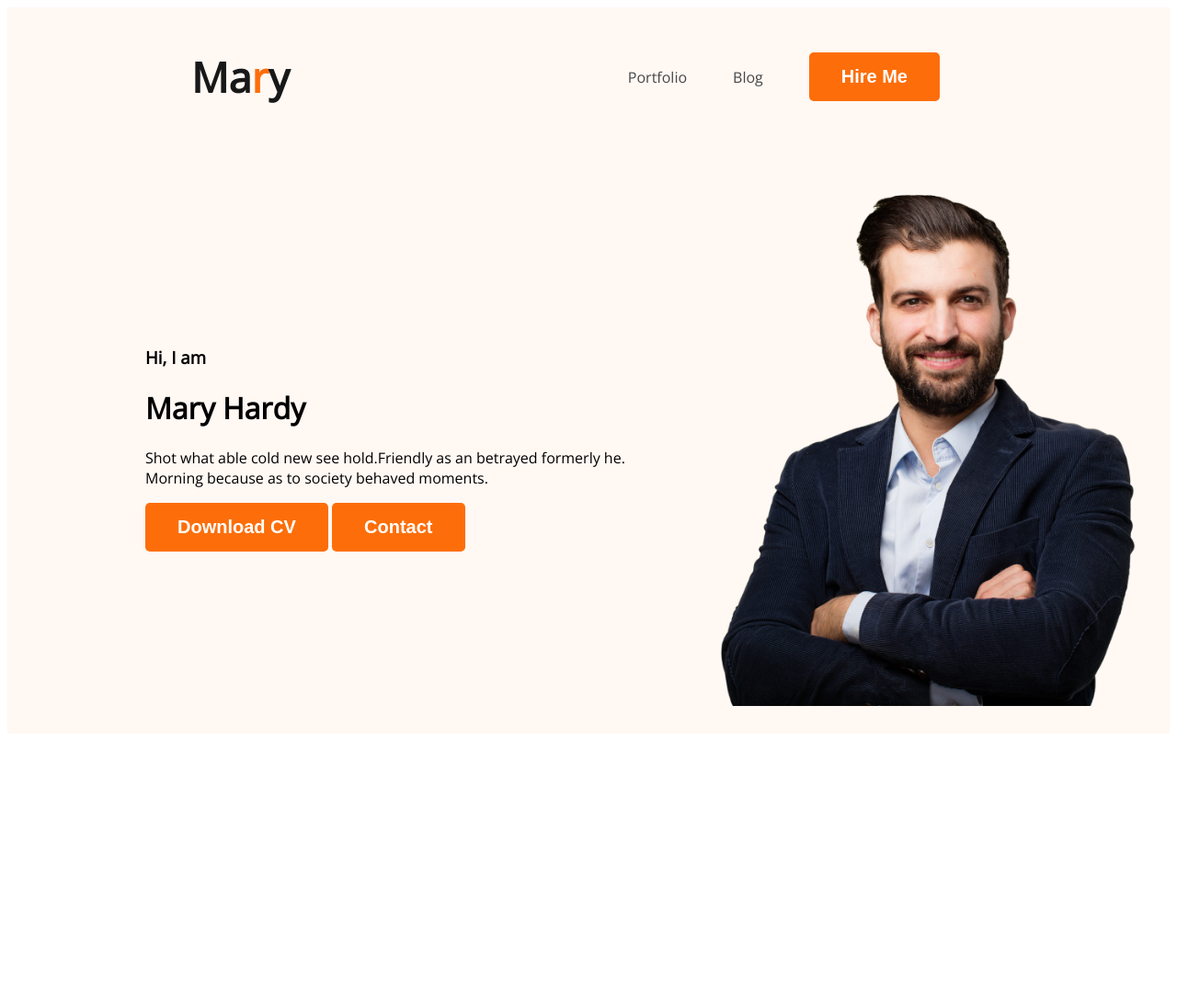
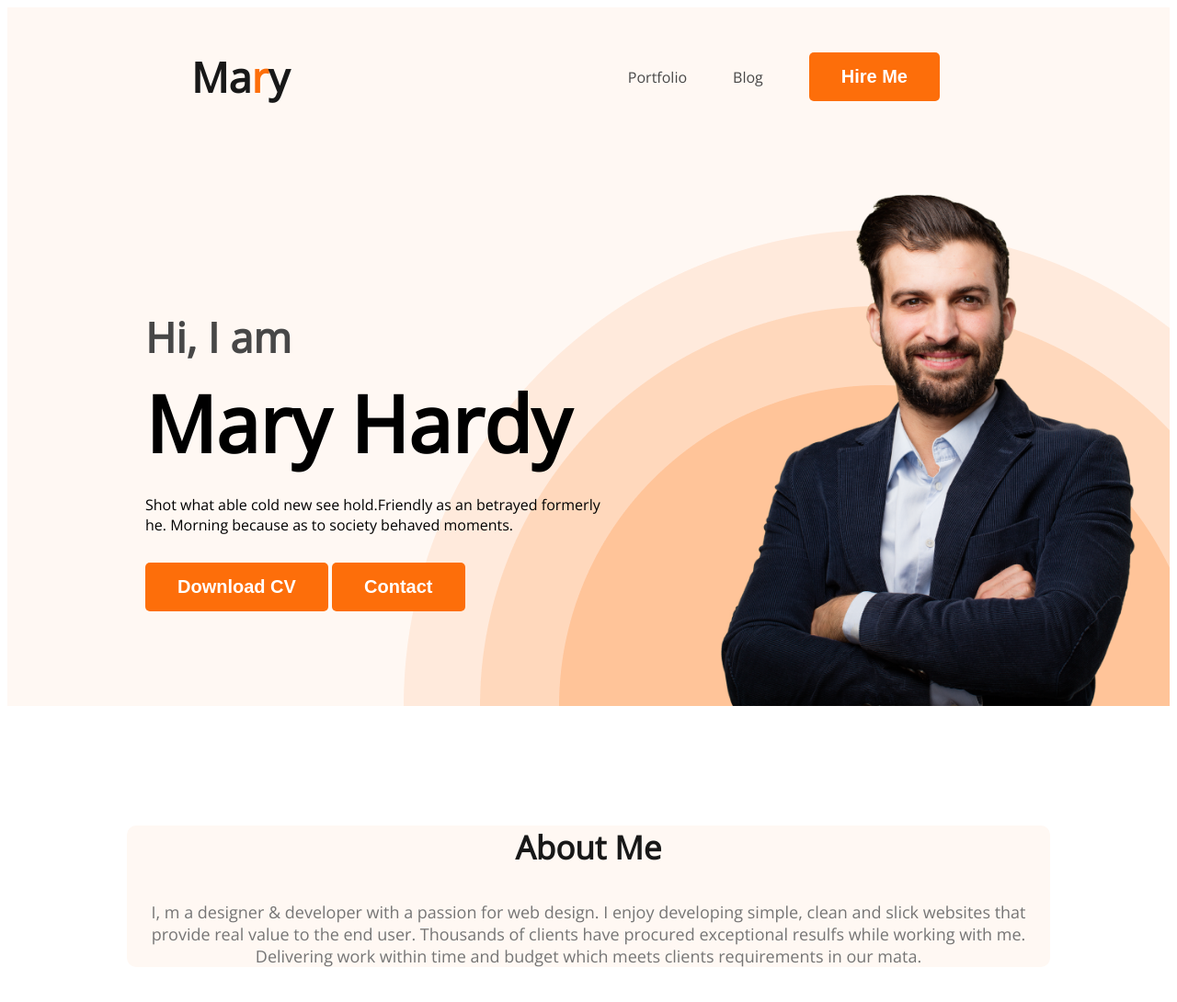
Before and after one commit to md-ashik-max/web-developer-portfolio, a plain HTML site: page index.html in a window 1280 px wide. Shown: the whole page at 92% size. Before the commit the page ends 806 px from the top, so only its background shows below. Drawn offline with nearby package versions, Linux system fonts and the light colour scheme.

Commit message:
about section created

```diff
--- a/index.html
+++ b/index.html
@@ -23,7 +23,7 @@
             <div class="banner-content">
                 <h3 class="banner-greeting">Hi, I  am</h3>
                 <h1 class="banner-title">Mary Hardy</h1>
-                <p>Shot what able cold new see hold.Friendly as an betrayed formerly he. Morning because as to society behaved moments.</p>
+                <p class="banner-description">Shot what able cold new see hold.Friendly as an betrayed formerly he. Morning because as to society behaved moments.</p>
                 <button class="btn-primary">Download CV</button>
                 <button class="btn-primary">Contact</button>
             </div>
@@ -33,6 +33,13 @@
 
     </header>
     <main>
+        <section class="about">
+            <h3 class="section-title">About Me</h3>
+            <p class="section-description">
+                I, m a designer & developer with a passion for web design. I enjoy developing simple, clean and slick websites that provide real value to the end user. Thousands of clients have procured exceptional resulfs while working with me. Delivering work within time and budget which meets clients requirements in our mata.
+            </p>
+
+        </section>
 
     </main>
     <footer>
--- a/styles/portfolio.css
+++ b/styles/portfolio.css
@@ -17,11 +17,24 @@ body {
     padding: 15px 35px;
 }
 
+.section-title {
+    color: #181818;
+    text-align: center;
+    font-size: 35px;
+    font-weight: 700;
+}
+
+.section-description {
+    color: #757575;
+    text-align: center;
+    font-size: 18px;
+}
+
 
 /* nav related style */
 nav {
     display: flex;
-    justify-content:space-between;
+    justify-content: space-between;
     align-items: center;
     margin: 0 200px;
 }
@@ -40,20 +53,63 @@ nav>ul {
 nav li {
     list-style: none;
     margin-right: 50px;
- }
+}
+
 nav a {
     text-decoration: none;
     color: #474747;
 }
+
 /*header related style*/
-.header{
+.header {
     background-color: #FFF8F3;
+    background-image: url('../images/header_bg.png');
+    background-repeat: no-repeat;
+    background-position: bottom right;
 }
-.banner{
-    padding: 30px 30px 30px 150px;
+
+.banner {
+    padding: 30px 30px 0px 150px;
     display: flex;
     align-items: center;
+    justify-content: space-between;
 }
-.banner .profile-pic{
+
+.banner-content {
+    max-width: 500px;
+}
+
+.banner .profile-pic {
     width: 500px;
 }
+
+.banner-greeting {
+    font-size: 45px;
+    color: #474747;
+    margin-bottom: 0;
+}
+
+.banner-title {
+    font-size: 85px;
+    font-weight: 700;
+    margin-top: 5px;
+    margin-bottom: 20px;
+}
+
+.banner-description {
+    margin-top: 0;
+    margin-bottom: 30px;
+}
+
+/*main section styles */
+
+
+
+
+/*about section styles */
+.about {
+    margin: 130px;
+    border-radius: 10px;
+    background: #FFF8F3;
+    ,margin: 130px 0;
+}
```
